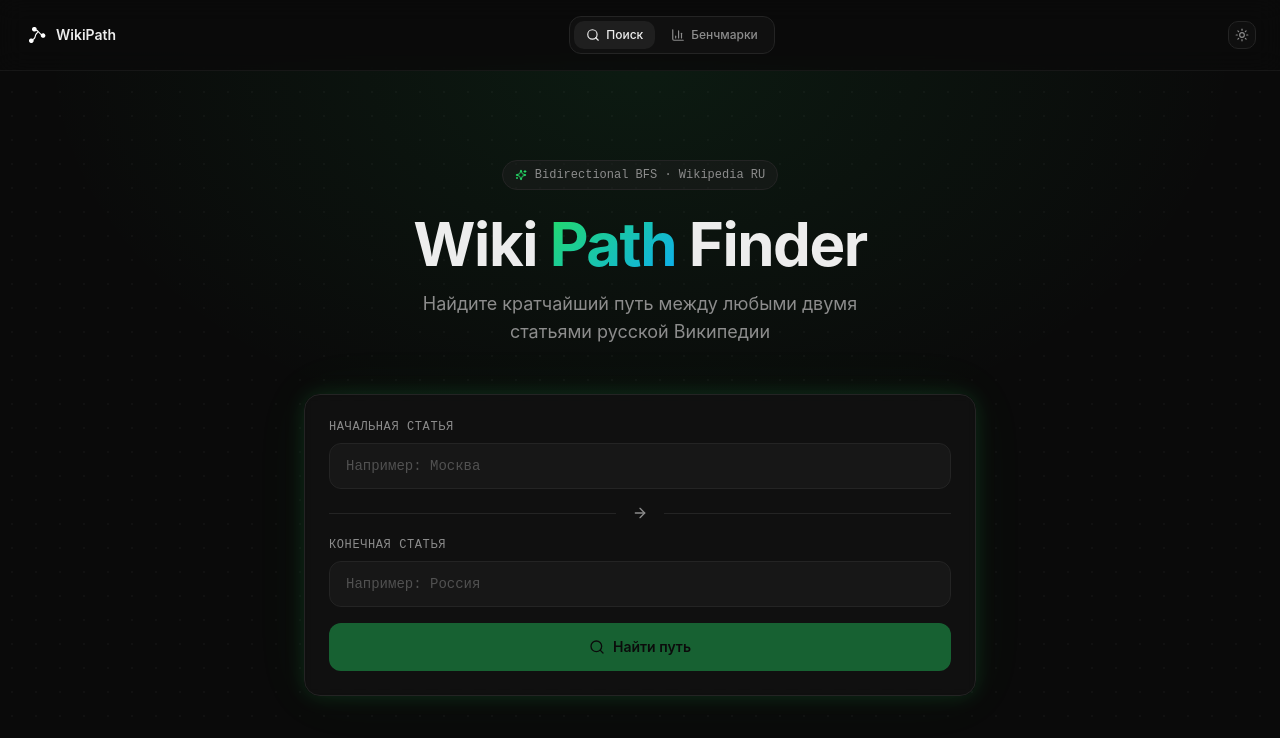
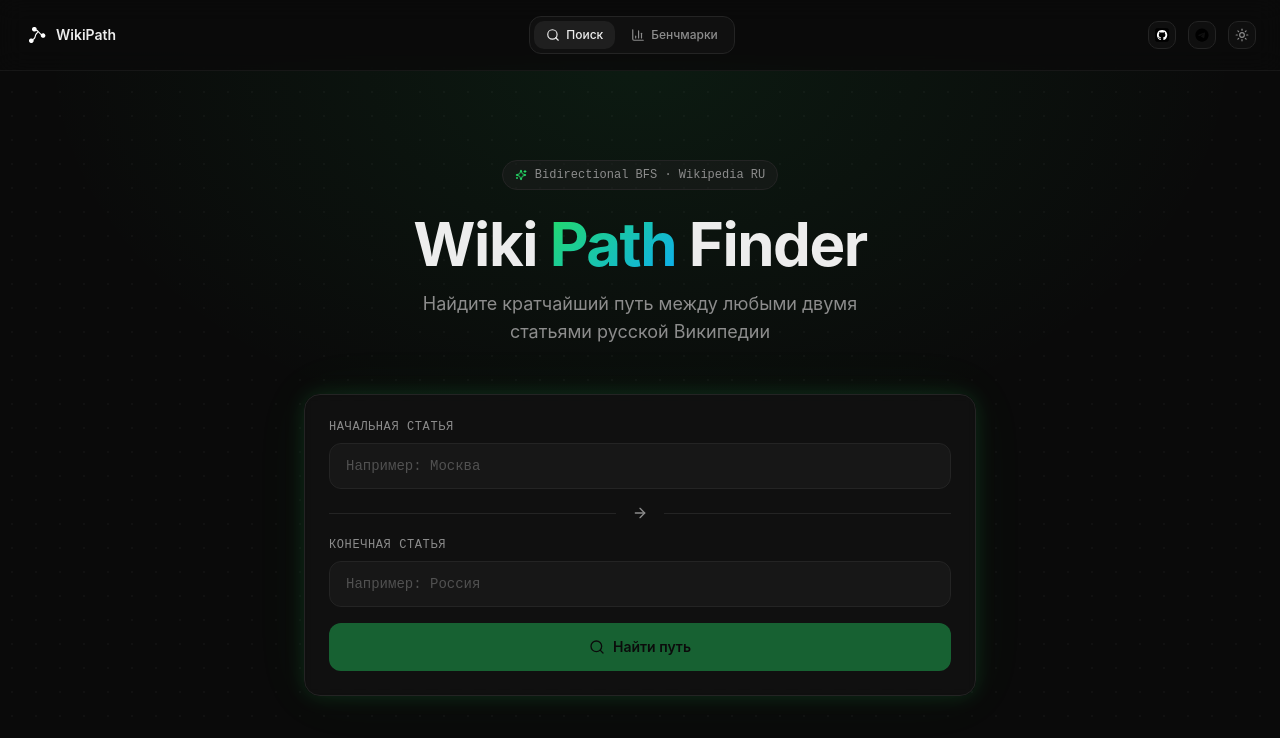
Before and after one commit to v1adicke/wiki_path_finder, a React (Vite) app in the folder frontend/: page / in a window 1280 px wide. Shown: the top 738 px of the page. Built offline with nearby package versions, Linux system fonts and the light colour scheme; no server answers; the HTML template or start-up script is replaced by a standard one.

Commit message:
Social & Table Sort

```diff
--- a/frontend/src/components/Navbar.tsx
+++ b/frontend/src/components/Navbar.tsx
@@ -6,6 +6,19 @@
 export const Navbar = () => {
   const location = useLocation();
   const { theme, toggle } = useTheme();
+
+  const socialLinks = [
+    {
+      href: "https://github.com/v1adicke/wiki_path_finder",
+      label: "GitHub",
+      iconSrc: "/icons/social/github.svg",
+    },
+    {
+      href: "https://t.me/wikipathfinder_bot",
+      label: "Telegram",
+      iconSrc: "/icons/social/telegram.svg",
+    },
+  ];
 
   const links = [
     { to: "/", label: "Поиск", icon: Search },
@@ -53,6 +66,19 @@
       </div>
 
       <div className="flex items-center gap-3">
+        {socialLinks.map((social) => (
+          <a
+            key={social.href}
+            href={social.href}
+            target="_blank"
+            rel="noopener noreferrer"
+            className="p-1.5 rounded-md border border-border bg-secondary/30 hover:bg-secondary/50 transition-colors"
+            aria-label={social.label}
+            title={social.label}
+          >
+            <img src={social.iconSrc} alt={social.label} className="w-3.5 h-3.5" />
+          </a>
+        ))}
         <button
           onClick={toggle}
           className="p-1.5 rounded-md border border-border bg-secondary/30 text-muted-foreground hover:text-foreground transition-colors"
--- a/frontend/src/pages/Dashboard.tsx
+++ b/frontend/src/pages/Dashboard.tsx
@@ -26,6 +26,13 @@
   medium: "Средние",
   hard: "Сложные",
   very_hard: "Очень сложные",
+};
+
+const DIFFICULTY_ORDER: Record<string, number> = {
+  easy: 0,
+  medium: 1,
+  hard: 2,
+  very_hard: 3,
 };
 
 const CustomTooltip = ({ active, payload, label }: any) => {
@@ -93,6 +100,14 @@
     status: r.status,
     fill: COLORS[r.status as keyof typeof COLORS] || COLORS.not_found,
   }));
+
+  const sortedResults = [...metrics.results].sort((a, b) => {
+    const difficultyDiff = (DIFFICULTY_ORDER[a.difficulty] ?? Number.MAX_SAFE_INTEGER)
+      - (DIFFICULTY_ORDER[b.difficulty] ?? Number.MAX_SAFE_INTEGER);
+    if (difficultyDiff !== 0) return difficultyDiff;
+
+    return a.case_id.localeCompare(b.case_id);
+  });
 
   const statCards = [
     { label: "Всего тестов", value: metrics.total_cases, icon: Activity },
@@ -267,7 +282,7 @@
           <h3 className="text-sm font-mono text-muted-foreground uppercase tracking-wider p-6 pb-4">Все результаты</h3>
           {isMobile ? (
             <div className="px-4 pb-4 space-y-3">
-              {metrics.results.map((r) => (
+              {sortedResults.map((r) => (
                 <div key={r.case_id} className="rounded-lg border border-border/70 bg-secondary/20 p-3">
                   <div className="flex items-center justify-between mb-2">
                     <span className="font-mono text-xs text-muted-foreground">{r.case_id}</span>
@@ -308,7 +323,7 @@
                   </tr>
                 </thead>
                 <tbody>
-                  {metrics.results.map((r) => (
+                  {sortedResults.map((r) => (
                     <tr
                       key={r.case_id}
                       className="border-b border-border/50 hover:bg-secondary/30 transition-colors"
```
Also changed, not shown: frontend/public/icons/social/github.svg (added), frontend/public/icons/social/telegram.svg (added).
